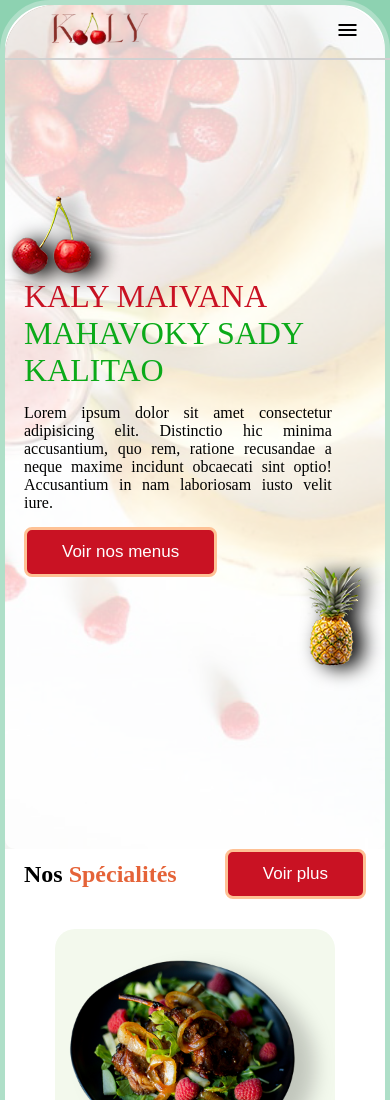
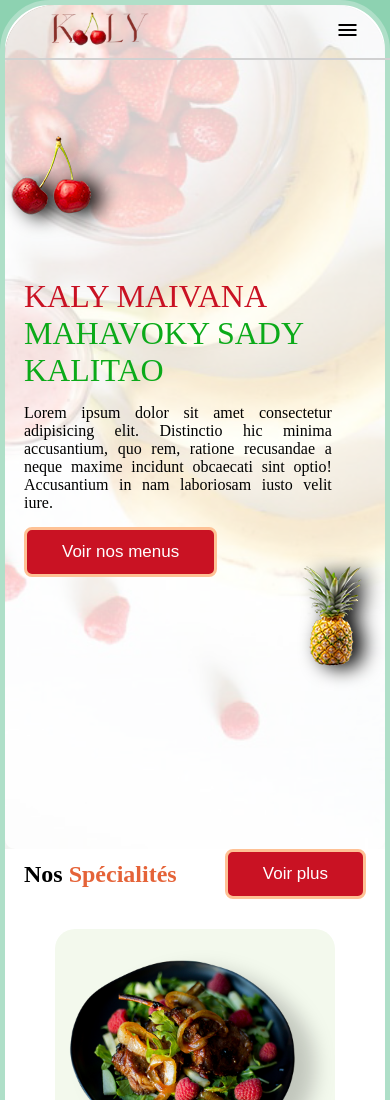
Before and after one commit to AntoninRz/kaly, a plain HTML site: page index.html in a window 390 px wide. Shown: the top 1100 px of the page. Drawn offline with nearby package versions, Linux system fonts and the light colour scheme.

Commit message:
un peu d'animation pour finir la journée

```diff
--- a/style.css
+++ b/style.css
@@ -407,7 +407,7 @@ header .ananas {
 
 @media screen and (max-width: 424px) {
     header .cerise {
-        top: -30%;
+        top: -50%;
     }
 }
 
```
